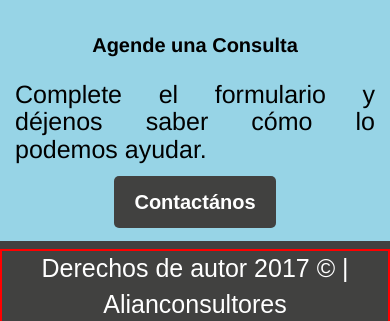
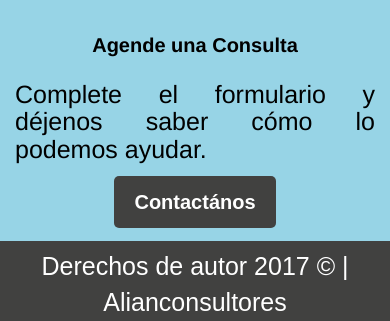
Before and after one commit to esteban1234/alian, a PHP site: page /index.php in a window 390 px wide. Shown: the part 1663-1984 px from the top of the page. Run offline with PHP 8.4, Linux system fonts and the light colour scheme; some libraries are stand-ins or nearby versions.

Commit message:
UPDATE V1.1 CORRECCION PIE

```diff
--- a/css/responsivo.css
+++ b/css/responsivo.css
@@ -153,7 +153,6 @@
 
     footer p{
         width: 100%;
-        border: 2px solid red;
         font-size: 25px;
     }
 
@@ -317,7 +316,6 @@
 
     footer p{
         width: 100%;
-        border: 2px solid red;
         font-size: 25px;
     }
 }
```
